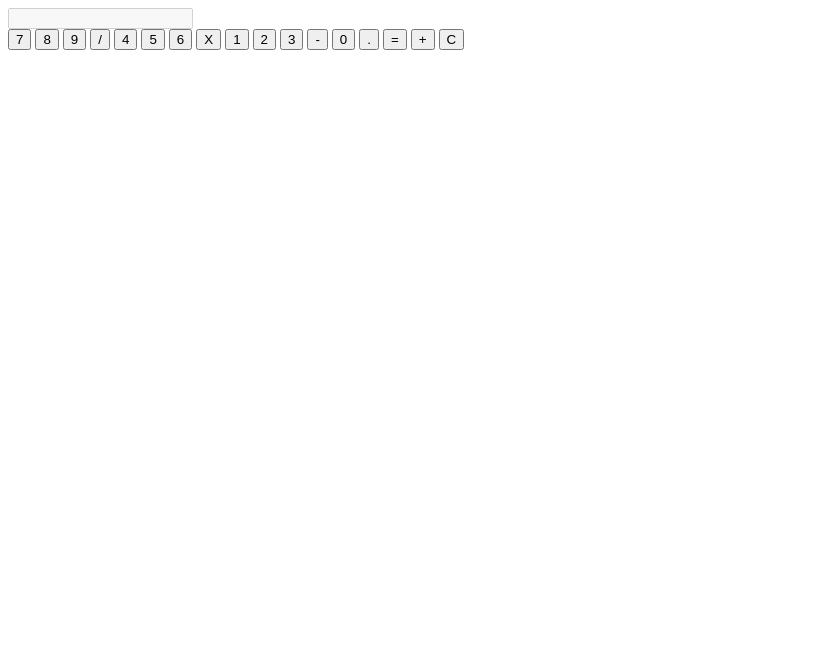
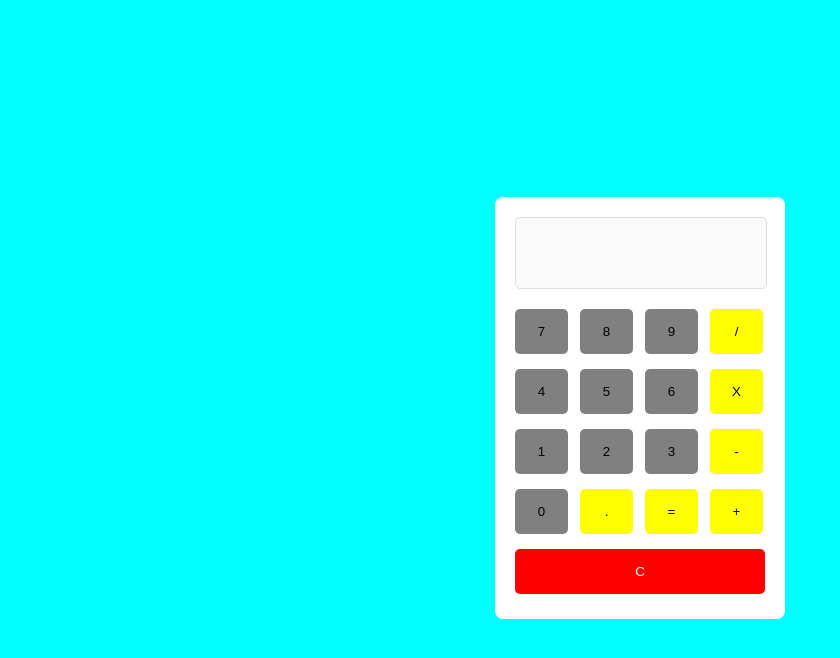
Before and after one commit to rifqiadrianto007/KalkulatorSederhana, a plain HTML site: page index.html in a window 1280 px wide. Shown: the whole page, without its empty margins (0-840 px from the left). Drawn offline with Linux system fonts and the light colour scheme.

Commit message:
css update

```diff
--- a/style.css
+++ b/style.css
@@ -1,3 +1,66 @@
 body {
-    displ
+    display: flex;
+    justify-content: center;
+    align-items: center;
+    height: 100vh;
+    background-color: aqua;
+    font-family: Arial, Helvetica, sans-serif;
 }
+
+.calculator {
+    width: 250px;
+    background-color: white;
+    border-radius: 8px;
+    box-shadow: 0 0 10px(rgb(0, 0, 0.1));
+    padding: 20px;
+}
+
+#display {
+    width: 230px;
+    height: 50px;
+    margin-bottom: 20px;
+    font-size: 24px;
+    text-align: right;
+    padding: 10px;
+    border: 1px solid #ddd;
+    border-radius: 5px;
+}
+
+.button {
+    display: grid;
+    grid-template-columns: repeat(4,1fr);
+    gap: 10px;
+}
+
+.btn {
+    padding: 15px;
+    margin-right: 2px;
+    margin-bottom: 5px;
+    border: none;
+    border-radius: 5px;
+    background-color: gray;
+    cursor: pointer;
+}
+
+.btn:active {
+    background-color: #ddd;
+}
+
+.operator {
+    background-color: yellow;
+}
+
+.operator:active {
+    background-color: red;
+}
+
+.clear {
+    grid-column: span 4;
+    background-color: red;
+    color: white;
+    width: 100%;
+}
+
+.clear:active {
+    background-color: orangered;
+}
```
